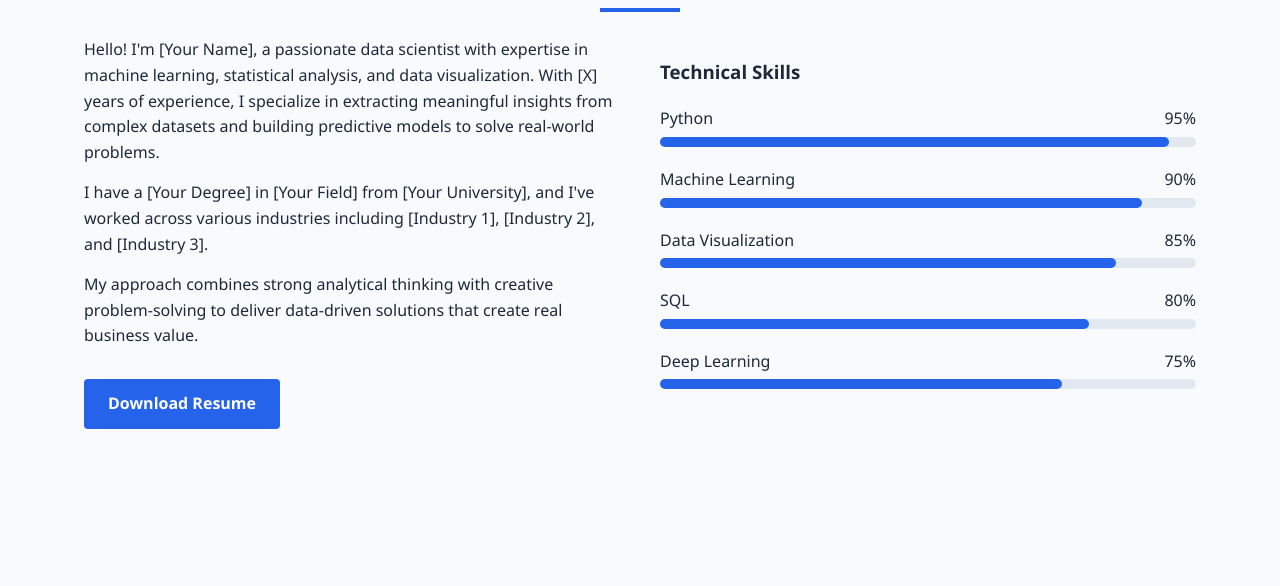
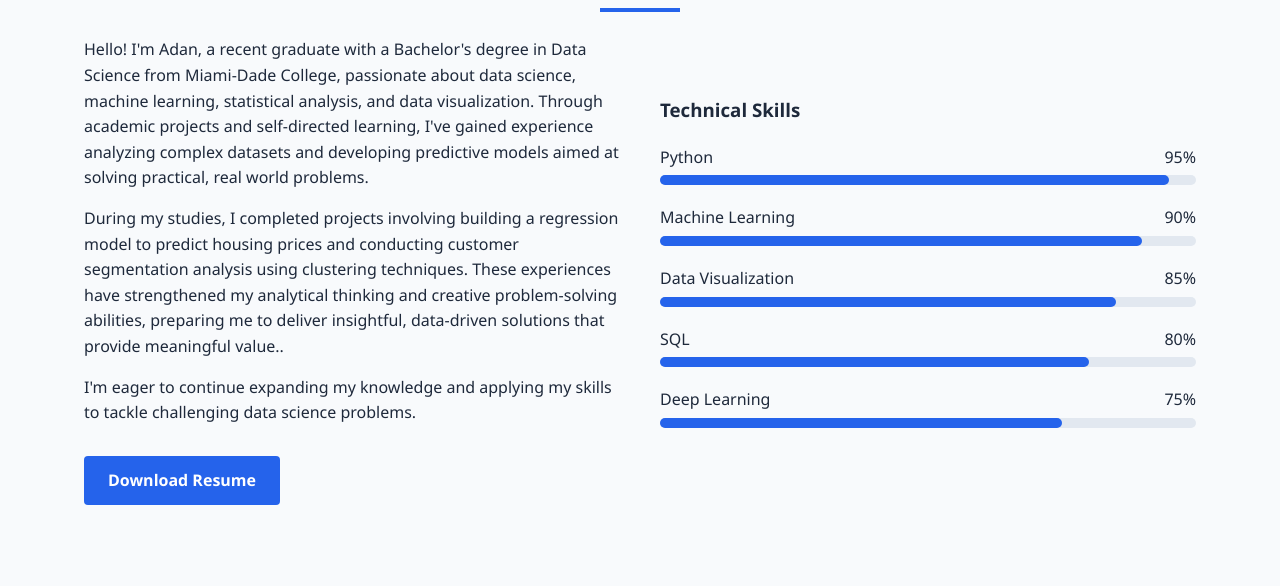
Before and after one commit to AdanD9/deepdataanalysis, a plain HTML site: page index.html in a window 1280 px wide. Shown: the part 669-1255 px from the top of the page. Drawn offline with Linux system fonts and the light colour scheme.

Commit message:
Update index.html

```diff
--- a/index.html
+++ b/index.html
@@ -427,9 +427,9 @@
             <h2>About Me</h2>
             <div class="about-content">
                 <div class="about-text">
-                    <p>Hello! I'm [Your Name], a passionate data scientist with expertise in machine learning, statistical analysis, and data visualization. With [X] years of experience, I specialize in extracting meaningful insights from complex datasets and building predictive models to solve real-world problems.</p>
-                    <p>I have a [Your Degree] in [Your Field] from [Your University], and I've worked across various industries including [Industry 1], [Industry 2], and [Industry 3].</p>
-                    <p>My approach combines strong analytical thinking with creative problem-solving to deliver data-driven solutions that create real business value.</p>
+                    <p>Hello! I'm Adan, a recent graduate with a Bachelor's degree in Data Science from Miami-Dade College, passionate about data science, machine learning, statistical analysis, and data visualization. Through academic projects and self-directed learning, I've gained experience analyzing complex datasets and developing predictive models aimed at solving practical, real world problems.</p>
+                    <p>During my studies, I completed projects involving building a regression model to predict housing prices and conducting customer segmentation analysis using clustering techniques. These experiences have strengthened my analytical thinking and creative problem-solving abilities, preparing me to deliver insightful, data-driven solutions that provide meaningful value..</p>
+                    <p>I'm eager to continue expanding my knowledge and applying my skills to tackle challenging data science problems.</p>
                     <a href="#" class="btn">Download Resume</a>
                 </div>
                 <div class="skills">
```
